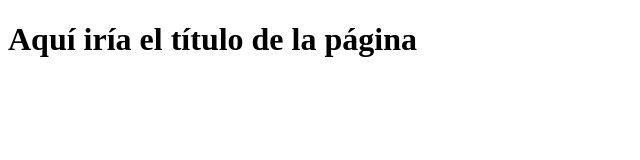
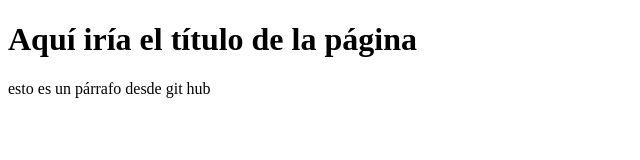
Before and after one commit to irocGH/proyecto-web-empresa-C, a plain HTML site: page index.html in a window 1280 px wide. Shown: the whole page, without its empty margins (0-640 px from the left). Drawn offline with Linux system fonts and the light colour scheme.

Commit message:
prueba, cambio desde git hub
siguiendo curso...

```diff
--- a/index.html
+++ b/index.html
@@ -8,5 +8,7 @@
 </head>
 <body>
         <h1>Aquí iría el título de la página</h1>
+
+    <p> esto es un párrafo desde git hub </p>
 </body>
 </html>
```
